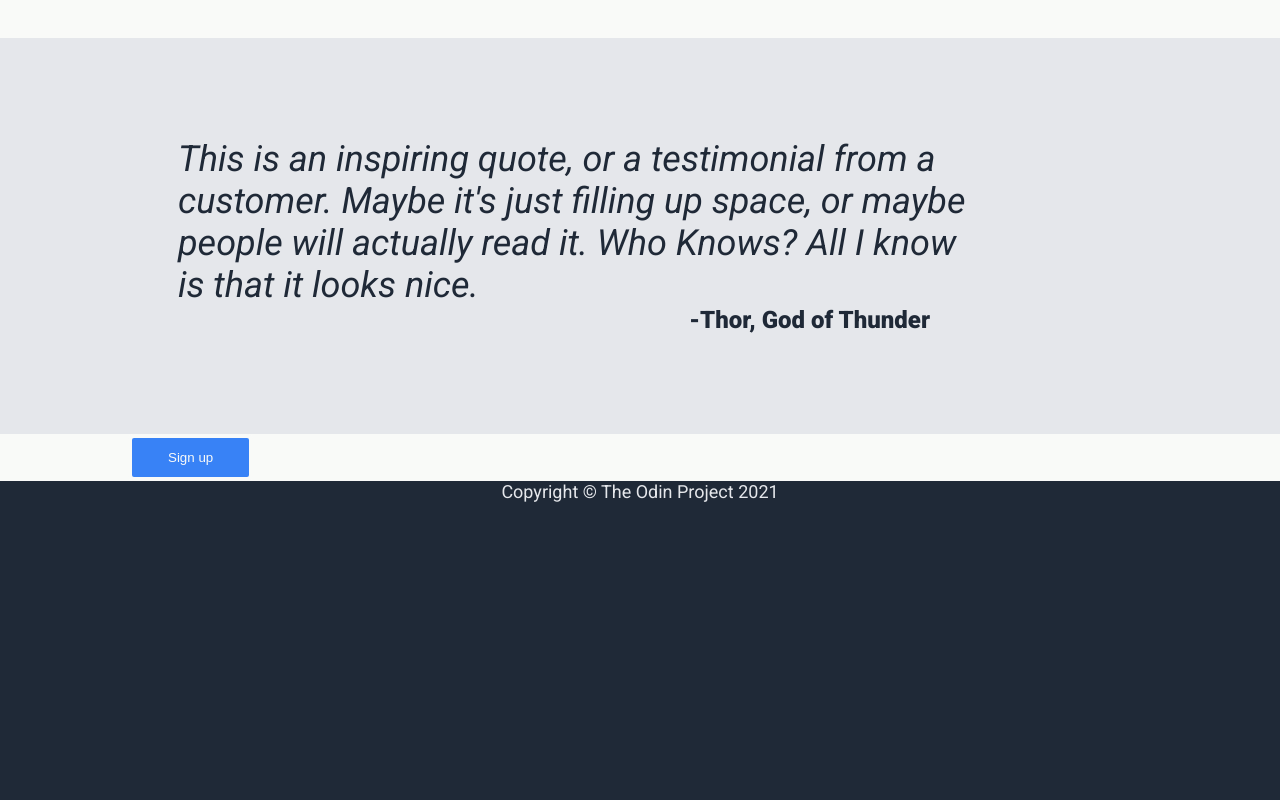
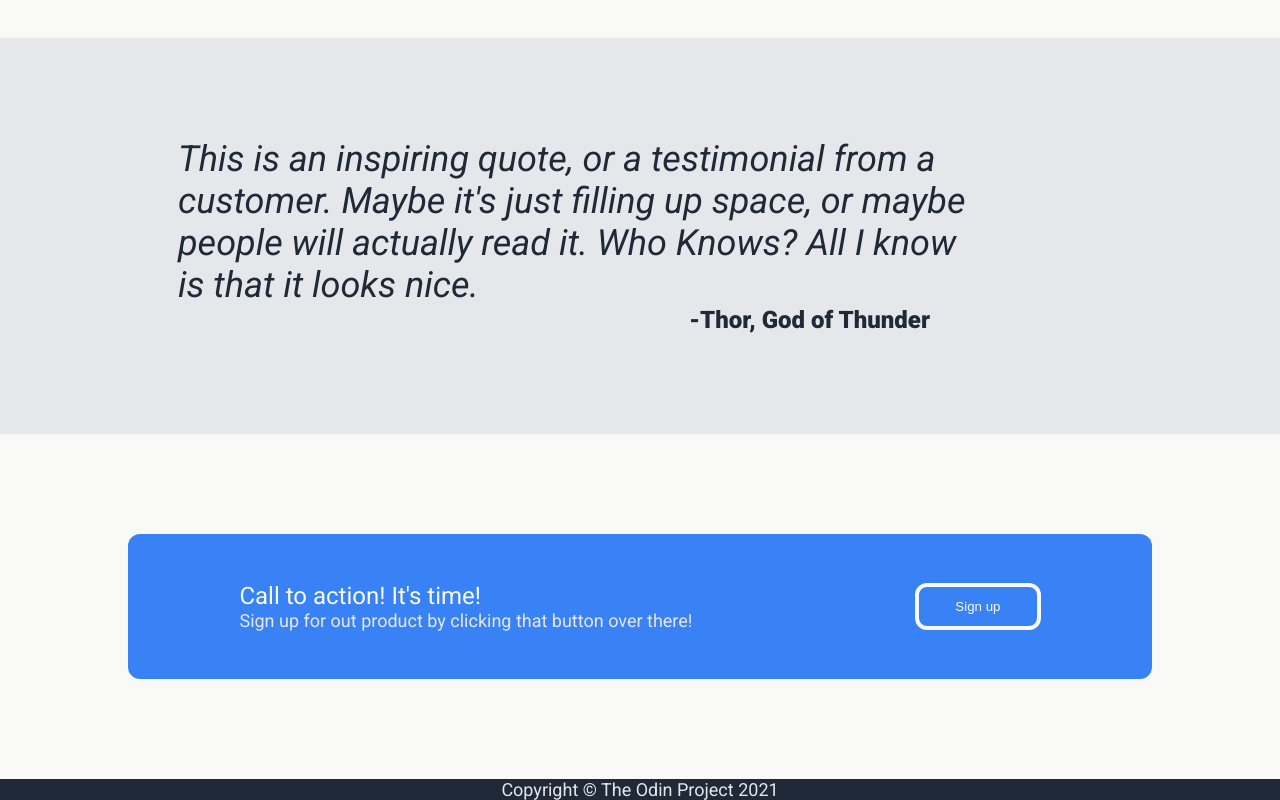
Before and after one commit to OdinProjectAssignmentsByPW80/flex_project-landing-page, a plain HTML site: page index.html in a window 1280 px wide. Shown: the part 1000-1800 px from the top of the page. Before the commit the page ends 1502 px from the top, so only its background shows below. Drawn offline with Linux system fonts and the light colour scheme.

Commit message:
feat: action
Changes to be committed:
	modified:   index.html
	modified:   style.css

```diff
--- a/index.html
+++ b/index.html
@@ -79,8 +79,15 @@
     </div>
 
     <div class="bg white">
-        <div id="action">
-            <button class="border white rnd-cor">Sign up</button>
+        <div id="action" class="lrg-vert-pad">
+            <div class="banner flex rnd-cor">
+                <div class="text-container">
+                    <p class="text large">Call to action! It's time!</p>
+                    <p class="text low-contrast">Sign up for out product by clicking that button over there!</p>
+                </div>
+                <button class="border white rnd-cor">Sign up</button>
+            </div>
+
         </div>
     </div>
 
--- a/style.css
+++ b/style.css
@@ -109,7 +109,7 @@ button {
 }
 
 .rnd-cor {
-  border-radius: var(--x_small);
+  border-radius: var(--small);
 }
 
 .lrg-vert-pad {
@@ -217,3 +217,16 @@ button {
   margin-right: var(--xx_large);
 }
 /* #endregion */
+
+/* #region ACTION */
+#action .banner {
+  /* box model */
+  background-color: var(--action);
+  color: var(--white);
+  padding: var(--xx_large) 0;
+
+  /* layout */
+  justify-content: space-around;
+  align-items: center;
+}
+/* #endregion */
```
